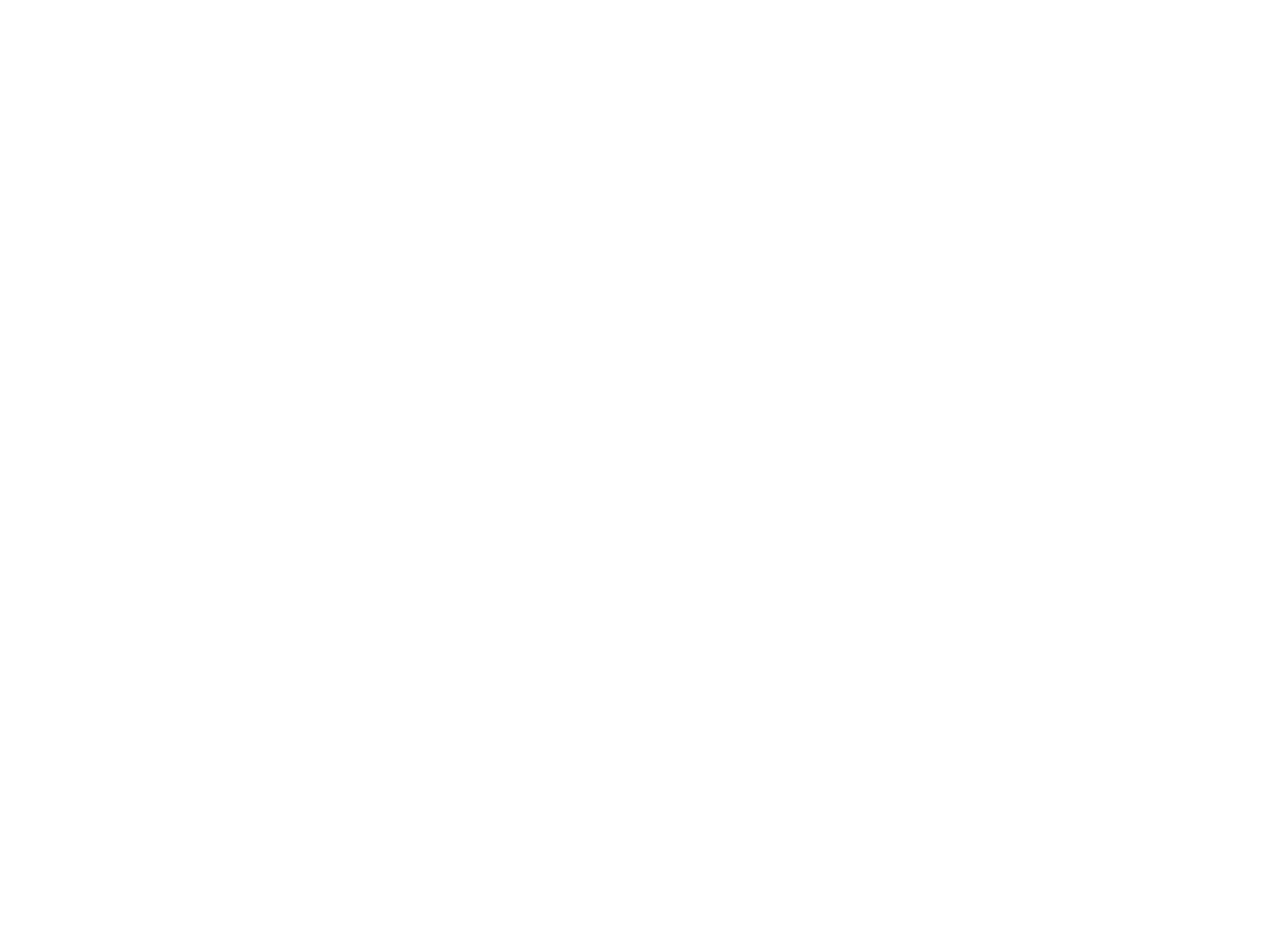
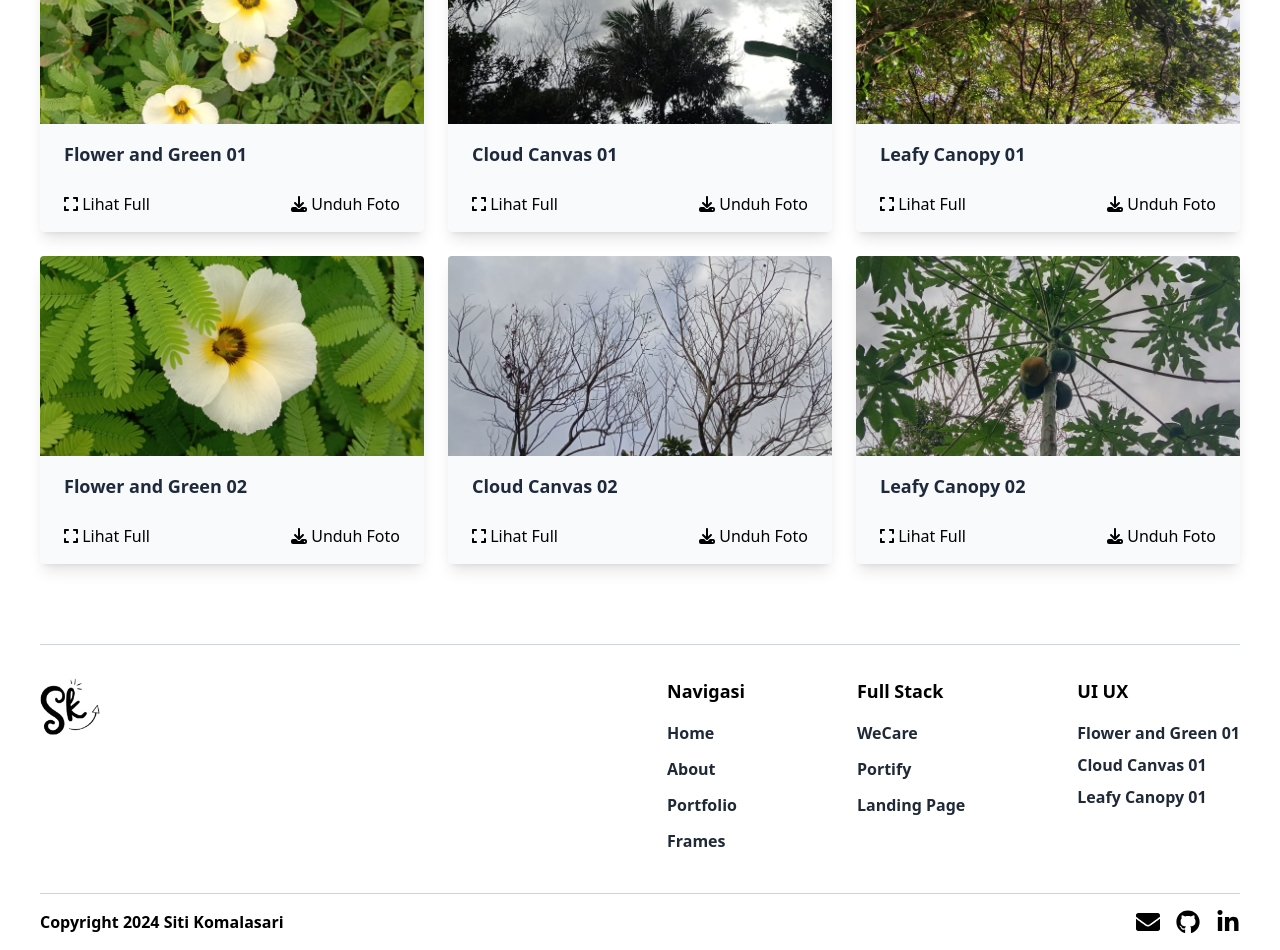
Before and after one commit to Komalasari076/Web-Portfolio, a React (Vite) app: page /frames in a window 1280 px wide. Before the commit this address had no page. Shown: the part 280-1230 px from the top of the page. Before the commit the page ends 800 px from the top, so only its background shows below. Built offline with nearby package versions, Linux system fonts and the light colour scheme.

Commit message:
memperbaiki link navigasi pada navbar dan footer

```diff
--- a/src/App.jsx
+++ b/src/App.jsx
@@ -2,7 +2,7 @@
 import Homepage from "../src/components/homepage/Homepage";
 import About from "./components/About";
 import Portfolio from "./components/Portfolio";
-import Design from "./components/Design";
+import Frames from "./components/Design";
 import Layout from "./Layout";
 
 function App() {
@@ -13,7 +13,7 @@
           <Route path="/" element={<Homepage />} />
           <Route path="/about" element={<About />} />
           <Route path="/portfolio" element={<Portfolio />} />
-          <Route path="/design" element={<Design />} />
+          <Route path="/frames" element={<Frames />} />
         </Route>
       </Routes>
     </>
--- a/src/components/Design.jsx
+++ b/src/components/Design.jsx
@@ -7,7 +7,7 @@
 import { FontAwesomeIcon } from "@fortawesome/react-fontawesome";
 import { faExpand, faDownload } from "@fortawesome/free-solid-svg-icons";
 
-function Design() {
+function Frames() {
   return (
     <>
       <div className="w-full lg:pt-20 md:pt-12 pt-10">
@@ -241,4 +241,4 @@
   );
 }
 
-export default Design;
+export default Frames;
--- a/src/components/Footer.jsx
+++ b/src/components/Footer.jsx
@@ -1,6 +1,9 @@
 import Logo from "../assets/Logo.png";
 import { Link } from "react-router-dom";
 import { FaGithub, FaLinkedinIn, FaEnvelope } from "react-icons/fa";
+import Collection1 from "../assets/collection1.jpg";
+import Collection2 from "../assets/collection2.jpg";
+import Collection3 from "../assets/collection3.jpg";
 
 function Footer() {
   return (
@@ -30,7 +33,7 @@
                       <Link to="/portfolio">Portfolio</Link>
                     </li>
                     <li className=" hover:text-red">
-                      <Link to="/design">Design</Link>
+                      <Link to="/frames">Frames</Link>
                     </li>
                   </div>
                 </div>
@@ -39,20 +42,21 @@
                 <div className="mb-10">
                   <h4 className="text-lg font-bold mb-4 ">Full Stack</h4>
                   <div className="flex flex-col space-y-3 font-semibold text-gray-800 ">
-                    <p>WeCare</p>
-                    <p>Portify</p>
-                    <p>Landing Page</p>
-                    <p>Logic Web</p>
+                    <a href="https://wecare-web-theta.vercel.app/">WeCare</a>
+                    <a href="https://portify-project.vercel.app/">Portify</a>
+                    <a href="https://workshop-landing-page-pi.netlify.app/">
+                      Landing Page
+                    </a>
                   </div>
                 </div>
 
                 {/* UI UX */}
                 <div className="mb-10">
                   <h4 className="text-lg font-bold mb-4">UI UX</h4>
-                  <div className="space-y-2 font-semibold text-gray-800">
-                    <p>WeCare</p>
-                    <p>Portify</p>
-                    <p>IntoSea</p>
+                  <div className="flex flex-col space-y-2 font-semibold text-gray-800">
+                    <a href={Collection1}>Flower and Green 01</a>
+                    <a href={Collection2}>Cloud Canvas 01</a>
+                    <a href={Collection3}>Leafy Canopy 01</a>
                   </div>
                 </div>
               </div>
--- a/src/components/Navbar.jsx
+++ b/src/components/Navbar.jsx
@@ -29,7 +29,7 @@
                 <Link to="/portfolio">Portfolio</Link>
               </li>
               <li className="px-4 py-1 hover:shadow-lg hover:bg-slate-50 hover:rounded-md">
-                <Link to="/design">Design</Link>
+                <Link to="/frames">Frames</Link>
               </li>
             </div>
 
@@ -54,7 +54,7 @@
               <Link to="/portfolio">Portfolio</Link>
             </li>
             <li className="block py-2 font-semibold text-gray-800 hover:text-red">
-              <Link to="/design">Design</Link>
+              <Link to="/frames">Frames</Link>
             </li>
           </div>
         </div>
```
